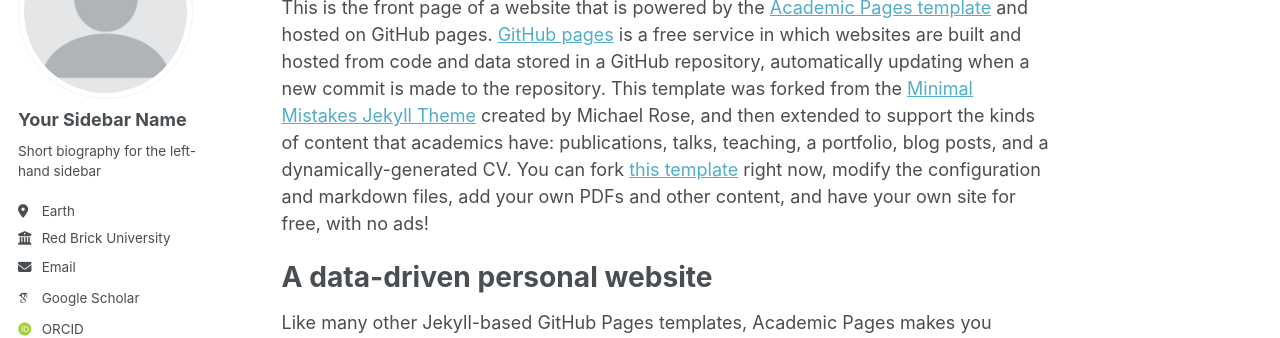
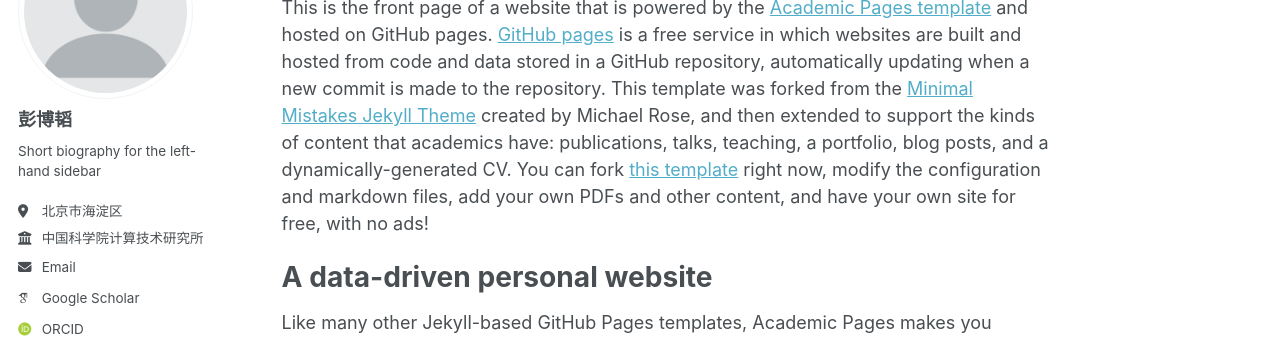
Before and after one commit to BotaoPENG/botaopeng.github.io, a Jekyll site: the page built from _pages/about.md, in a window 1280 px wide. Shown: the part 182-520 px from the top of the page. Built offline with Jekyll 4.4.1, drawn with Linux system fonts in a browser that asks for light colours; some web fonts are replaced.

Commit message:
Update _config.yml

```diff
--- a/_config.yml
+++ b/_config.yml
@@ -22,13 +22,13 @@ repository               : "academicpages/academicpages.github.io"
 author:
   # Biographic information
   avatar           : "profile.png"
-  name             : "Your Sidebar Name"
+  name             : "彭博韬"
   pronouns         : # example: "she/her"
   bio              : "Short biography for the left-hand sidebar"
-  location         : "Earth"
-  employer         : "Red Brick University"
+  location         : "北京市海淀区"
+  employer         : "中国科学院计算技术研究所"
   uri              : # URL
-  email            : "none@example.org"
+  email            : "pengbotao[at]ict.ac.cn"
 
   # Academic websites
   arxiv            : # URL - Update with the correct link to your profile
```
